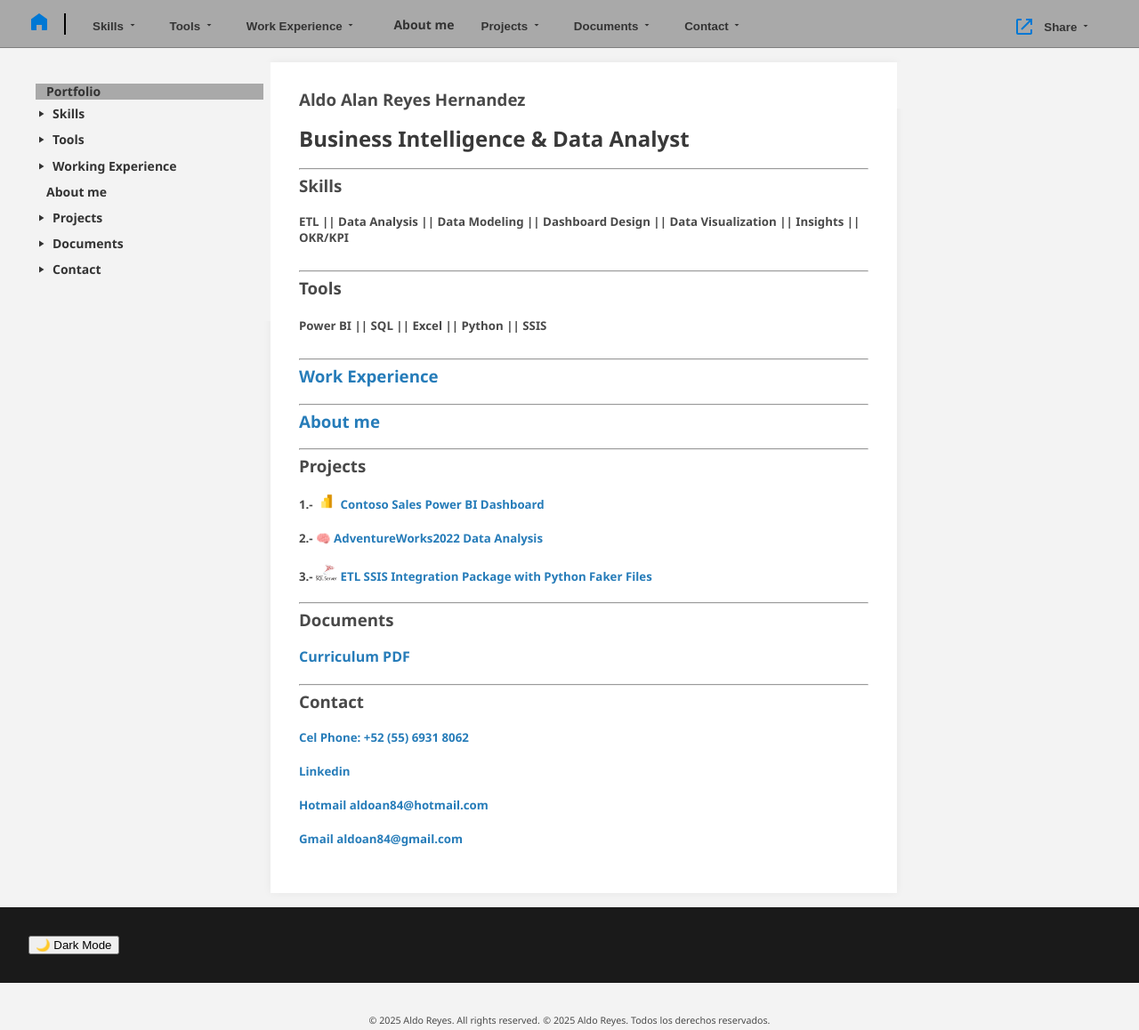
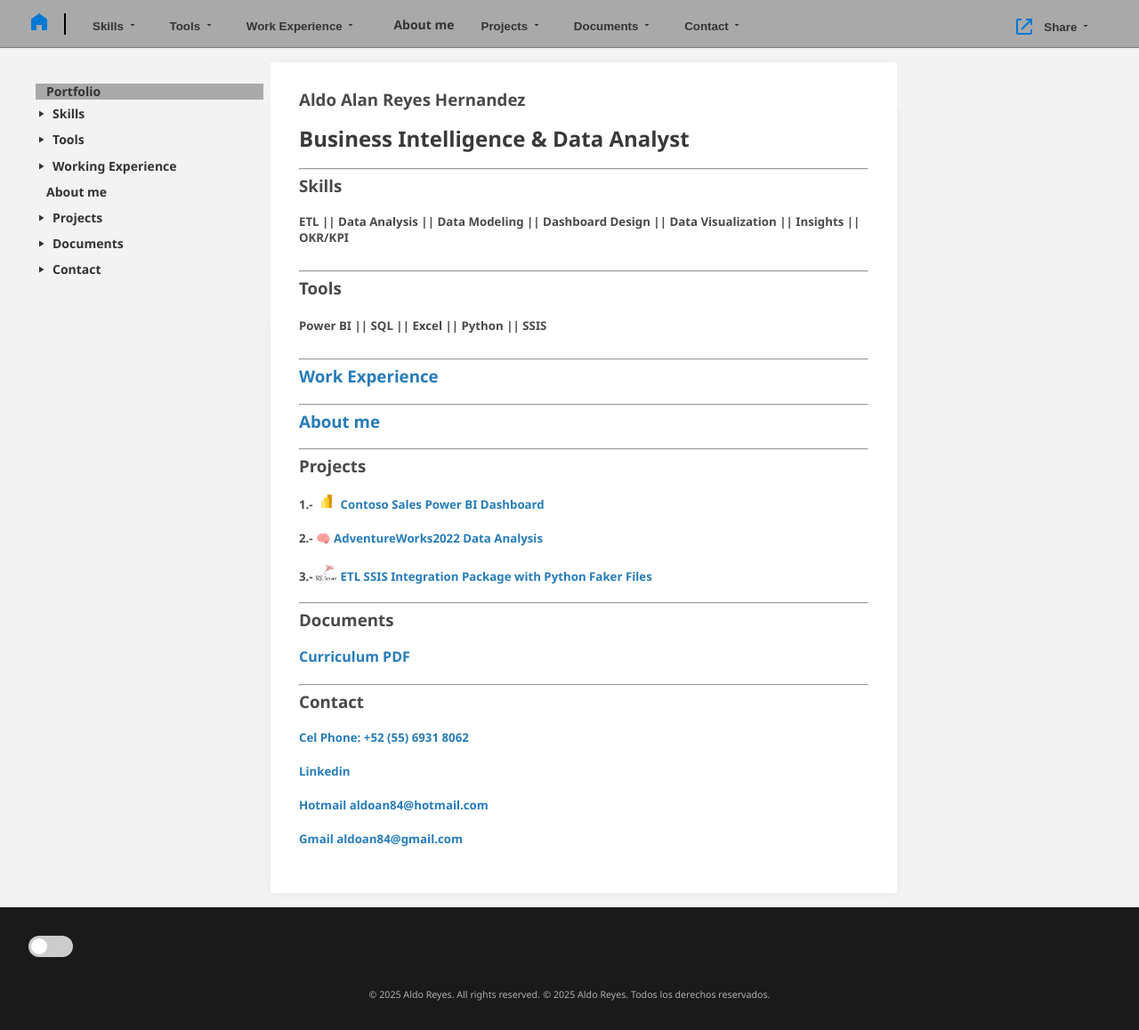
Before and after one commit to AldoReyes84/AldoReyes.github.io, a Jekyll site: the page built from README.md, in a window 1280 px wide and 1158 px high. Shown: the whole window at 89% size. Built offline with Jekyll 4.4.1, drawn with Linux system fonts in a browser that asks for light colours; our own code applies the rules of GitHub Pages for plain Markdown files.

Commit message:
dark mode toggle switch

```diff
--- a/_includes/footer.html
+++ b/_includes/footer.html
@@ -1,10 +1,10 @@
 <footer class="site-footer" role="contentinfo">
   <div class="footer-grid">
 
-   <button id="toggle-dark" aria-label="Activar modo oscuro" title="Toggle dark mode">
-    🌙 Dark Mode
-  </button>
-</footer>
+        <label class="theme-switch" for="dark-toggle">
+            <input type="checkbox" id="dark-toggle" aria-label="Activar modo oscuro">
+            <span class="slider"></span>
+        </label>
 
 
 
--- a/assets/css/style.css
+++ b/assets/css/style.css
@@ -815,6 +815,50 @@
   opacity: 0.7;
 }
 
+.theme-switch {
+  position: relative;
+  display: inline-block;
+  width: 50px;
+  height: 24px;
+}
+
+.theme-switch input {
+  opacity: 0;
+  width: 0;
+  height: 0;
+}
+
+.slider {
+  position: absolute;
+  cursor: pointer;
+  top: 0; left: 0;
+  right: 0; bottom: 0;
+  background-color: #ccc;
+  transition: 0.4s;
+  border-radius: 24px;
+}
+
+.slider::before {
+  position: absolute;
+  content: "";
+  height: 18px; width: 18px;
+  left: 3px; bottom: 3px;
+  background-color: white;
+  transition: 0.4s;
+  border-radius: 50%;
+}
+
+input:checked + .slider {
+  background-color: #00bcd4;
+}
+
+input:checked + .slider::before {
+  transform: translateX(26px);
+}
+
+
+
+
 /*-------Dark Mode----------*/
 
 body.dark-mode {
--- a/assets/js/script.js
+++ b/assets/js/script.js
@@ -183,13 +183,13 @@
   });
 
   //🌙 Dark Mode
-  const toggleButton = document.getElementById('toggle-dark');
-  toggleButton.addEventListener('click', () => {
-    document.body.classList.toggle('dark-mode');
+  const toggle = document.getElementById('dark-toggle');
+
+  toggle.addEventListener('change', () => {
+  document.body.classList.toggle('dark-mode');
+  const theme = document.body.classList.contains('dark-mode') ? 'dark' : 'light';
+  localStorage.setItem('theme', theme);
   });
-
-  const body = document.body;
-  const toggleButton = document.getElementById('toggle-dark');
 
   // Load preference
   if (localStorage.getItem('theme') === 'dark') {
```
